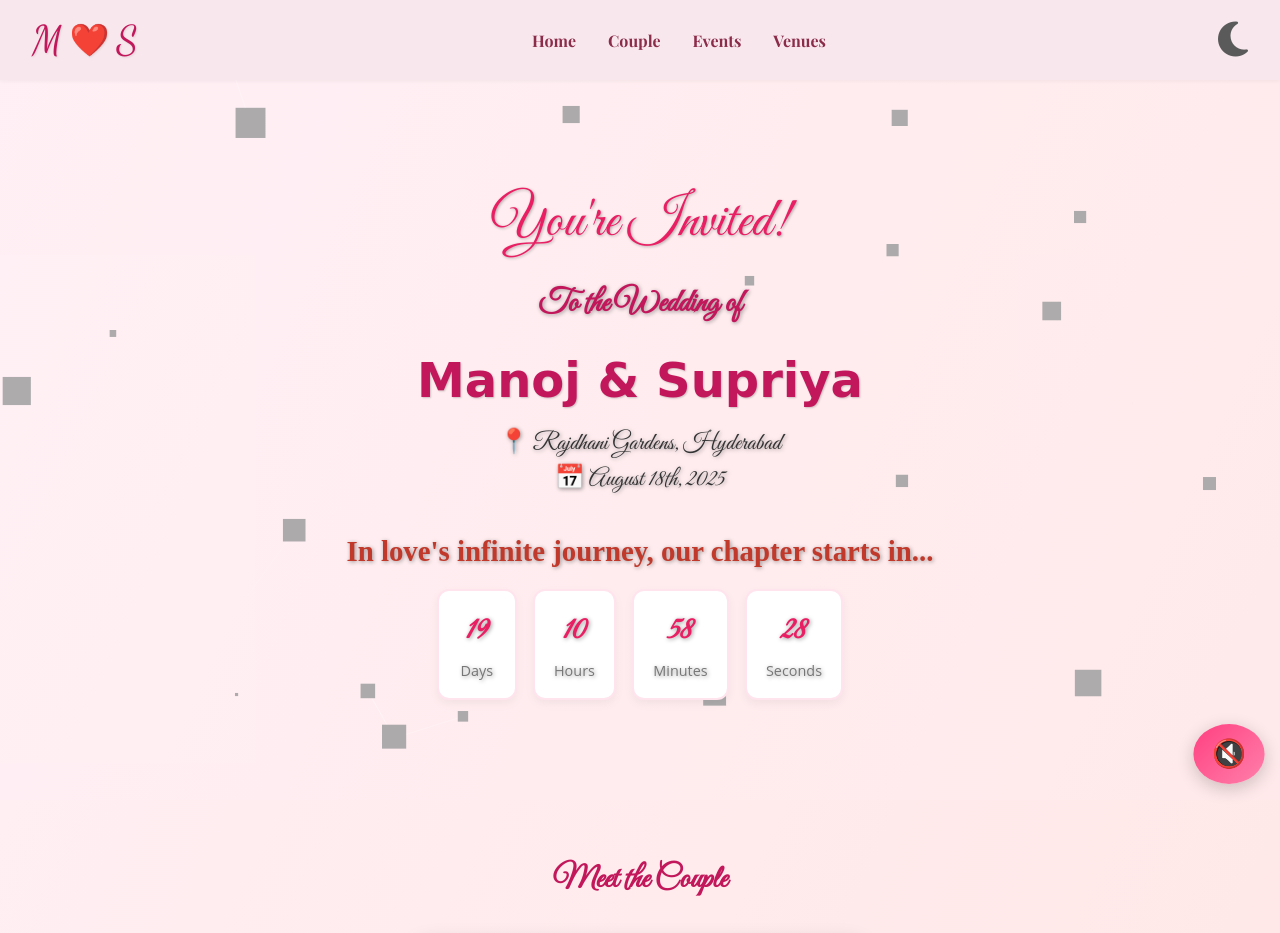
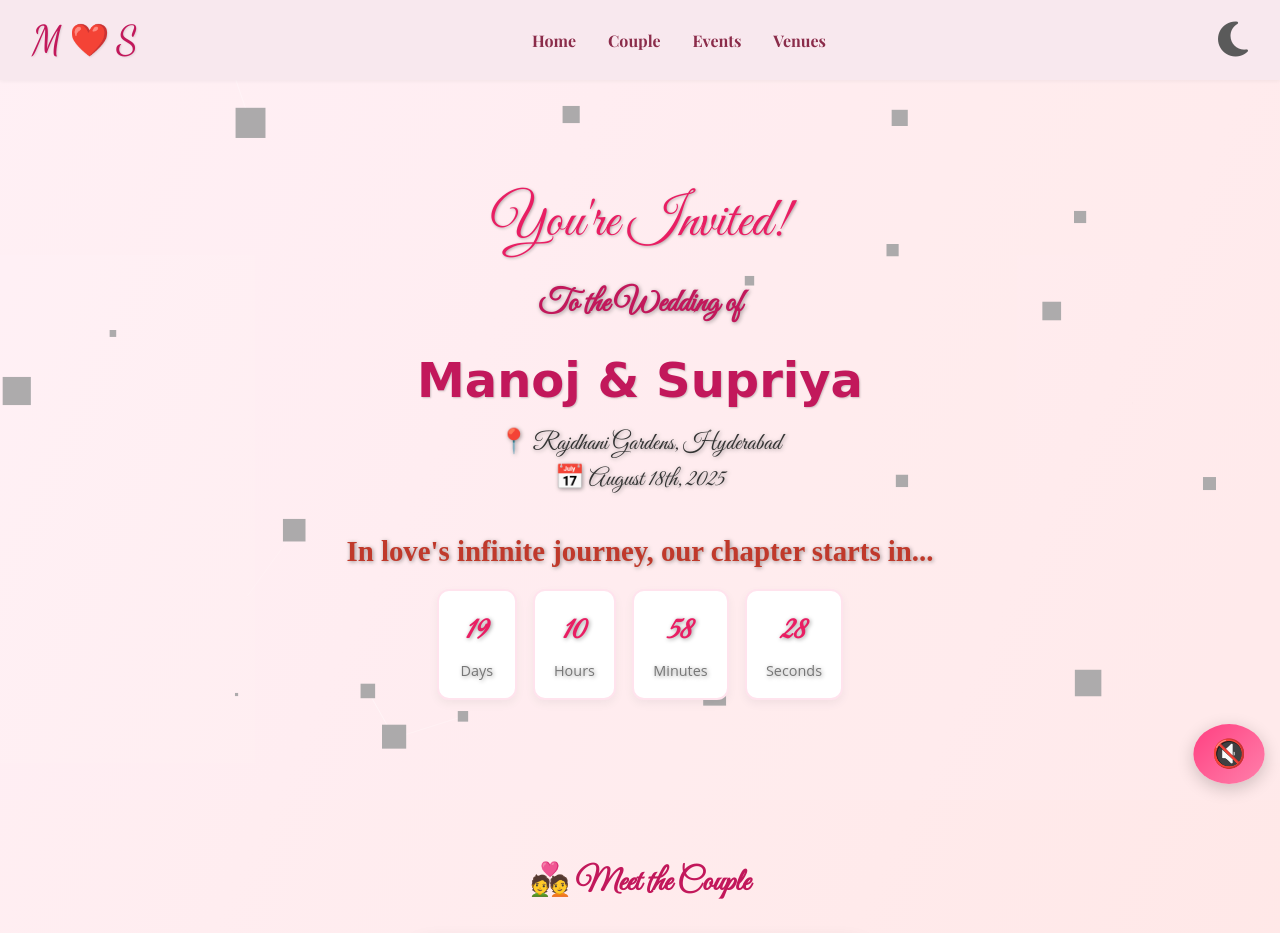
Before and after one commit to saikowsik24/grooms-wedding-invite, a plain HTML site: page index.html in a window 1280 px wide. Shown: the top 933 px of the page. Drawn offline with nearby package versions, Linux system fonts and the light colour scheme.

Commit message:
meet the couple

```diff
--- a/index.html
+++ b/index.html
@@ -55,7 +55,7 @@
     </header>
 
     <section class="couple" id="couple">
-      <h2>Meet the Couple</h2>
+      <h2>💑 Meet the Couple</h2>
 
       <div class="photo">
         <img src="Couple_Photo.jpeg" alt="Groom and Bride" />
```
